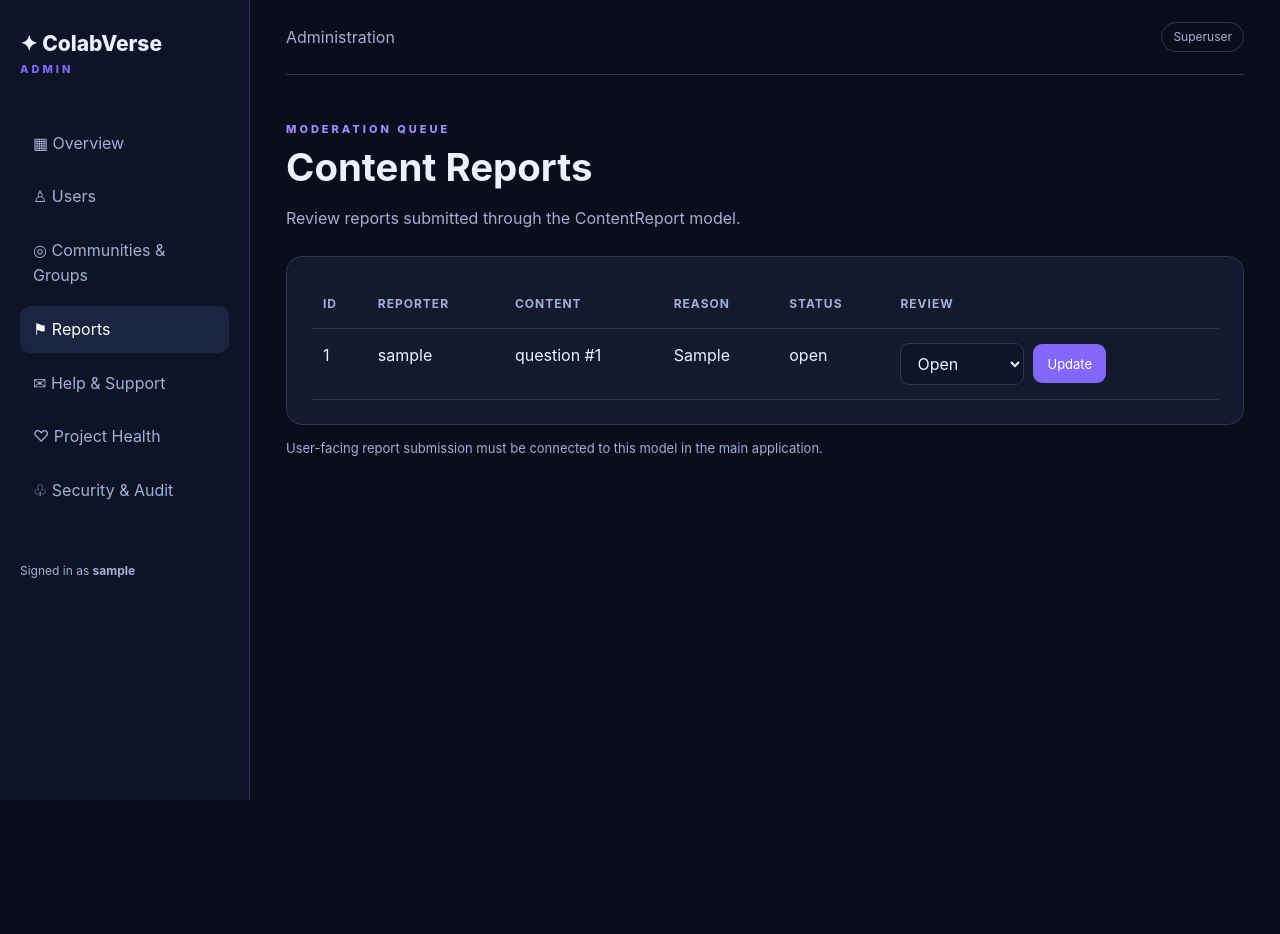
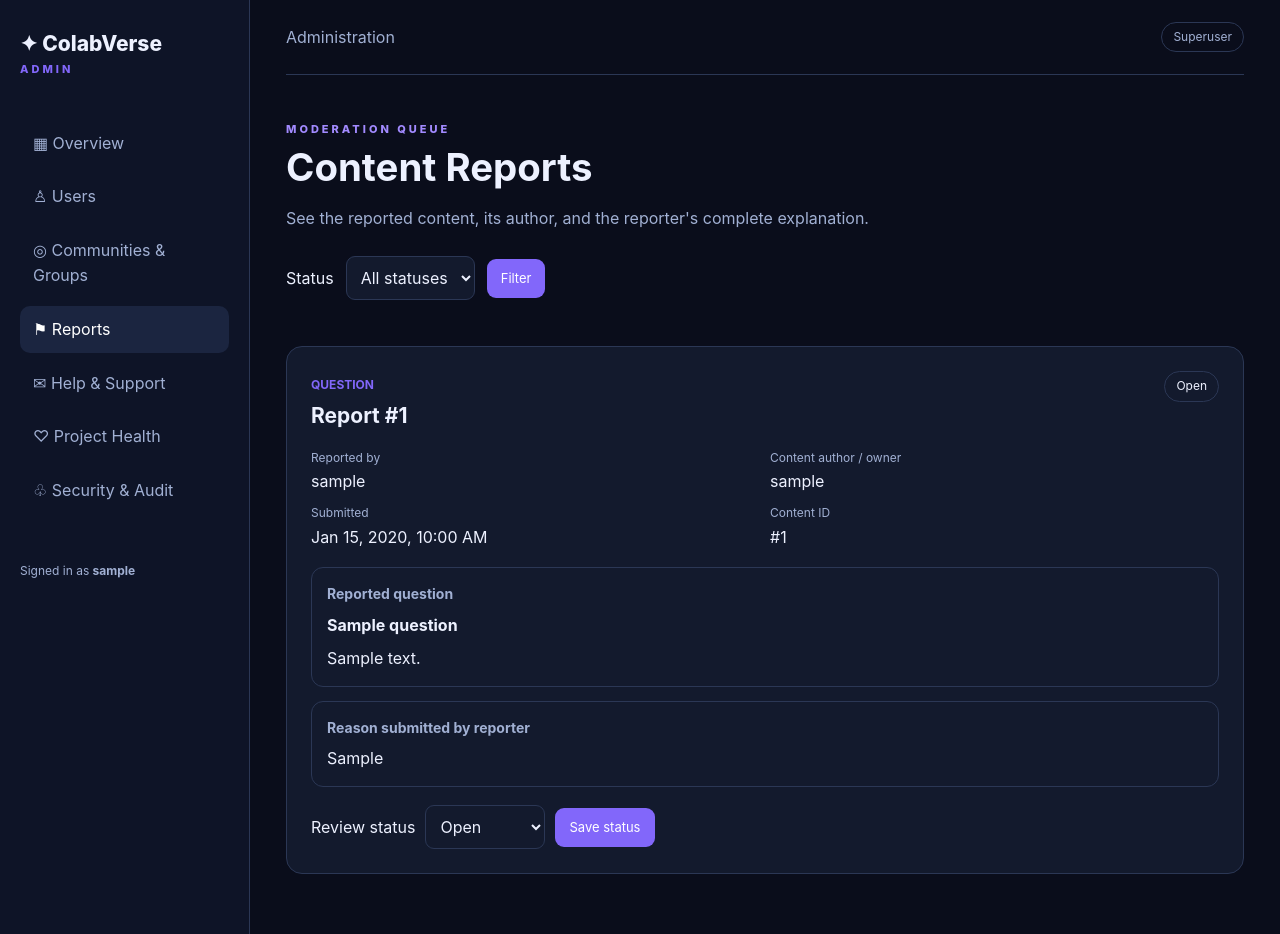
Before and after one commit to buildwithdanirich/code-view, a Django app: page /admin/reports/ in a window 1280 px wide. Before the commit the page ends 800 px from the top, so only its background shows below. Run offline with Django 5.2, Linux system fonts and the light colour scheme; a user stored in the database is signed in; tables that the repository leaves empty hold one stand-in row (values such as "Sample post").

Commit message:
chore: prepare ColabVerse for deployment

```diff
--- a/colabverse_admin/static/colabverse_admin/css/admin.css
+++ b/colabverse_admin/static/colabverse_admin/css/admin.css
@@ -350,3 +350,23 @@ th {
 .health-card h3 {
     margin: 0 0 10px;
 }
+
+/* Responsive content moderation cards. */
+.report-filters { display:flex; align-items:center; flex-wrap:wrap; gap:12px; margin-bottom:22px; }
+.report-filters select,.report-review-form select { color:var(--text); background:var(--surface); border:1px solid var(--border); border-radius:9px; padding:10px; }
+.report-card-grid { display:grid; grid-template-columns:repeat(auto-fit,minmax(min(100%,430px),1fr)); gap:20px; }
+.report-card { min-width:0; padding:24px; overflow-wrap:anywhere; }
+.report-card-header { display:flex; align-items:flex-start; justify-content:space-between; gap:14px; }
+.report-card-header h2 { margin:4px 0 16px; font-size:21px; }
+.report-kind { color:var(--accent); font-size:12px; font-weight:700; text-transform:uppercase; }
+.report-meta { display:grid; grid-template-columns:repeat(2,minmax(0,1fr)); gap:10px; margin:0 0 18px; }
+.report-meta dt { color:var(--muted); font-size:12px; }
+.report-meta dd { margin:2px 0 0; }
+.report-content,.report-reason { border:1px solid var(--border); border-radius:12px; padding:15px; margin:14px 0; }
+.report-content h3,.report-reason h3 { margin:0 0 8px; font-size:14px; color:var(--muted); }
+.report-content h4 { margin:0 0 8px; }
+.report-content-body,.report-reason p { margin:0; white-space:normal; overflow-wrap:anywhere; }
+.report-content-body { max-height:260px; overflow:auto; }
+.report-review-form { display:flex; align-items:center; flex-wrap:wrap; gap:10px; margin-top:18px; }
+.report-empty { padding:30px; }
+@media(max-width:650px) { .report-card { padding:16px; } .report-meta { grid-template-columns:1fr; } }
--- a/colabverse_admin/templates/colabverse_admin/reports.html
+++ b/colabverse_admin/templates/colabverse_admin/reports.html
@@ -1,14 +1,22 @@
 {% extends 'colabverse_admin/base.html' %}
-{% block title %}Reports{% endblock %}
+{% block title %}Content Reports{% endblock %}
 {% block content %}
-    <div class="page-heading"><div><p class="eyebrow">MODERATION QUEUE</p><h1>Content Reports</h1><p>Review reports submitted through the ContentReport model.</p></div></div>
-    <div class="panel table-wrap"><table><thead><tr><th>ID</th><th>Reporter</th><th>Content</th><th>Reason</th><th>Status</th><th>Review</th></tr></thead><tbody>
-    {% for item in page %}
-        <tr><td>{{ item.pk }}</td><td>{{ item.reporter|default:'Unknown' }}</td><td>{{ item.kind }} #{{ item.object_id }}</td><td>{{ item.reason|truncatechars:180 }}</td><td>{{ item.status }}</td><td>
-        {% if request.user.is_superuser %}<form method="post" action="{% url 'colabverse_admin:report_status' item.pk %}" class="inline-form">{% csrf_token %}<select name="status"><option value="open">Open</option><option value="reviewing">Reviewing</option><option value="resolved">Resolved</option><option value="dismissed">Dismissed</option></select><button class="button">Update</button></form>{% else %}Read only{% endif %}
-        </td></tr>
-    {% empty %}<tr><td colspan="6">No reports submitted yet.</td></tr>{% endfor %}
-    </tbody></table></div>
-    {% include 'colabverse_admin/pagination.html' %}
-    <p class="muted">User-facing report submission must be connected to this model in the main application.</p>
+<section class="page-heading"><div><p class="eyebrow">MODERATION QUEUE</p><h1>Content Reports</h1><p>See the reported content, its author, and the reporter's complete explanation.</p></div></section>
+<form method="get" class="report-filters" aria-label="Filter reports">
+  <label for="report-status-filter">Status</label>
+  <select id="report-status-filter" name="status"><option value="">All statuses</option>{% for value, label in statuses %}<option value="{{ value }}" {% if status_filter == value %}selected{% endif %}>{{ label }}</option>{% endfor %}</select>
+  <button type="submit" class="button">Filter</button>
+</form>
+<div class="report-card-grid">
+{% for card in report_cards %}
+<article class="panel report-card">
+  <header class="report-card-header"><div><span class="report-kind">{{ card.report.get_kind_display }}</span><h2>Report #{{ card.report.pk }}</h2></div><span class="pill">{{ card.report.get_status_display }}</span></header>
+  <dl class="report-meta"><div><dt>Reported by</dt><dd>{{ card.report.reporter|default:'Deleted user' }}</dd></div><div><dt>Content author / owner</dt><dd>{{ card.author|default:'Unavailable' }}</dd></div><div><dt>Submitted</dt><dd>{{ card.report.created_at|date:'M j, Y, g:i A' }}</dd></div><div><dt>Content ID</dt><dd>#{{ card.report.object_id }}</dd></div></dl>
+  <section class="report-content"><h3>Reported {{ card.report.kind }}</h3>{% if card.deleted %}<p class="muted">The original content has been deleted or is unavailable.</p>{% else %}<h4>{{ card.title }}</h4><p class="report-content-body">{{ card.body|default:'No description'|linebreaksbr }}</p>{% endif %}</section>
+  <section class="report-reason"><h3>Reason submitted by reporter</h3><p>{{ card.report.reason|linebreaksbr }}</p></section>
+  {% if request.user.is_superuser %}<form method="post" action="{% url 'colabverse_admin:report_status' card.report.pk %}" class="report-review-form">{% csrf_token %}<label for="review-{{ card.report.pk }}">Review status</label><select id="review-{{ card.report.pk }}" name="status">{% for value, label in statuses %}<option value="{{ value }}" {% if card.report.status == value %}selected{% endif %}>{{ label }}</option>{% endfor %}</select><button class="button" type="submit">Save status</button></form>{% else %}<p class="muted">Only superusers can update report status.</p>{% endif %}
+</article>
+{% empty %}<div class="panel report-empty">No reports found.</div>{% endfor %}
+</div>
+{% include 'colabverse_admin/pagination.html' %}
 {% endblock %}
--- a/colabverse_admin/views.py
+++ b/colabverse_admin/views.py
@@ -374,31 +374,53 @@ def groups(request):
 @never_cache
 @admin_required
 def reports(request):
-    """
-    Display user-submitted content reports.
+    """Show reported content and its author alongside the reporter's reason."""
+    queryset = ContentReport.objects.select_related("reporter").order_by("-created_at")
+    status_filter = request.GET.get("status", "")
+    if status_filter in dict(ContentReport.STATUS_CHOICES):
+        queryset = queryset.filter(status=status_filter)
 
-    Reports help administrators investigate
-    inappropriate content or user behavior.
-    """
+    page = page_for(request, queryset)
+    # Bulk-fetch each content type to avoid an additional query per report.
+    targets = {
+        "question": model_for("questions.Question"),
+        "comment": model_for("questions.Comment"),
+        "group": model_for("community.ProjectGroup"),
+    }
+    objects = {}
+    for kind, model in targets.items():
+        ids = [report.object_id for report in page.object_list if report.kind == kind]
+        objects[kind] = model.objects.in_bulk(ids) if model and ids else {}
 
-    queryset = (
-        ContentReport.objects
-        .select_related("reporter")
-        .order_by("-created_at")
-    )
+    report_cards = []
+    for report in page.object_list:
+        target = objects.get(report.kind, {}).get(report.object_id)
+        if report.kind == "group":
+            title = getattr(target, "name", "")
+            body = getattr(target, "description", "")
+            author = getattr(target, "owner", None)
+        elif report.kind == "question":
+            title = getattr(target, "title", "")
+            body = getattr(target, "body", "")
+            author = getattr(target, "author", None)
+        else:
+            title = "Comment on: " + str(getattr(getattr(target, "question", None), "title", "Question")) if target else ""
+            body = getattr(target, "body", "")
+            author = getattr(target, "author", None)
+        report_cards.append({
+            "report": report,
+            "title": title,
+            "body": body,
+            "author": author,
+            "deleted": target is None,
+        })
 
-    context = {
-        "page": page_for(
-            request,
-            queryset,
-        ),
-    }
-
-    return render(
-        request,
-        "colabverse_admin/reports.html",
-        context,
-    )
+    return render(request, "colabverse_admin/reports.html", {
+        "page": page,
+        "report_cards": report_cards,
+        "status_filter": status_filter,
+        "statuses": ContentReport.STATUS_CHOICES,
+    })
 
 
 @require_POST
--- a/community/static/community/group_detail/group_detail.css
+++ b/community/static/community/group_detail/group_detail.css
@@ -1161,3 +1161,7 @@ body:has(.cv-group-detail-modern) .main-content {
 .cv-group-detail-modern #group-chat .chat-composer {
     flex: 0 0 auto;
 }
+/* Keep icons stable on refresh, and minimize workspace navigation footprint. */
+.cv-group-detail-modern .group-top-navigation { gap:4px; }
+.cv-group-detail-modern .group-top-tab { min-height:34px; padding:6px 9px; gap:5px; }
+.cv-group-detail-modern .group-top-tab svg { display:block; width:16px; height:16px; max-width:16px; max-height:16px; flex:none; }
```
Also changed, not shown: community/templates/community/group_detail.html (+8 -8 lines), config/settings.py (+6 -4 lines), README-INSTALL.md (deleted), README_INTEGRATION.md (deleted), 2 other files.
